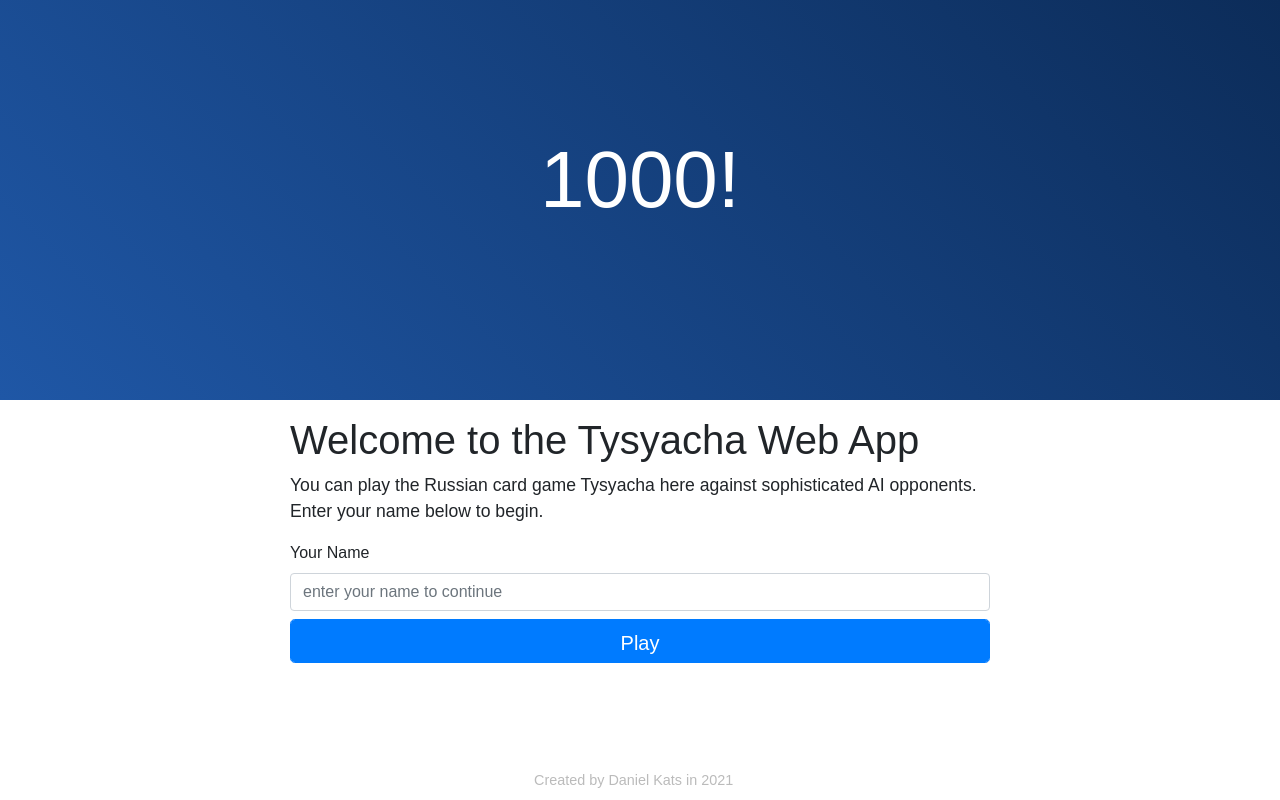
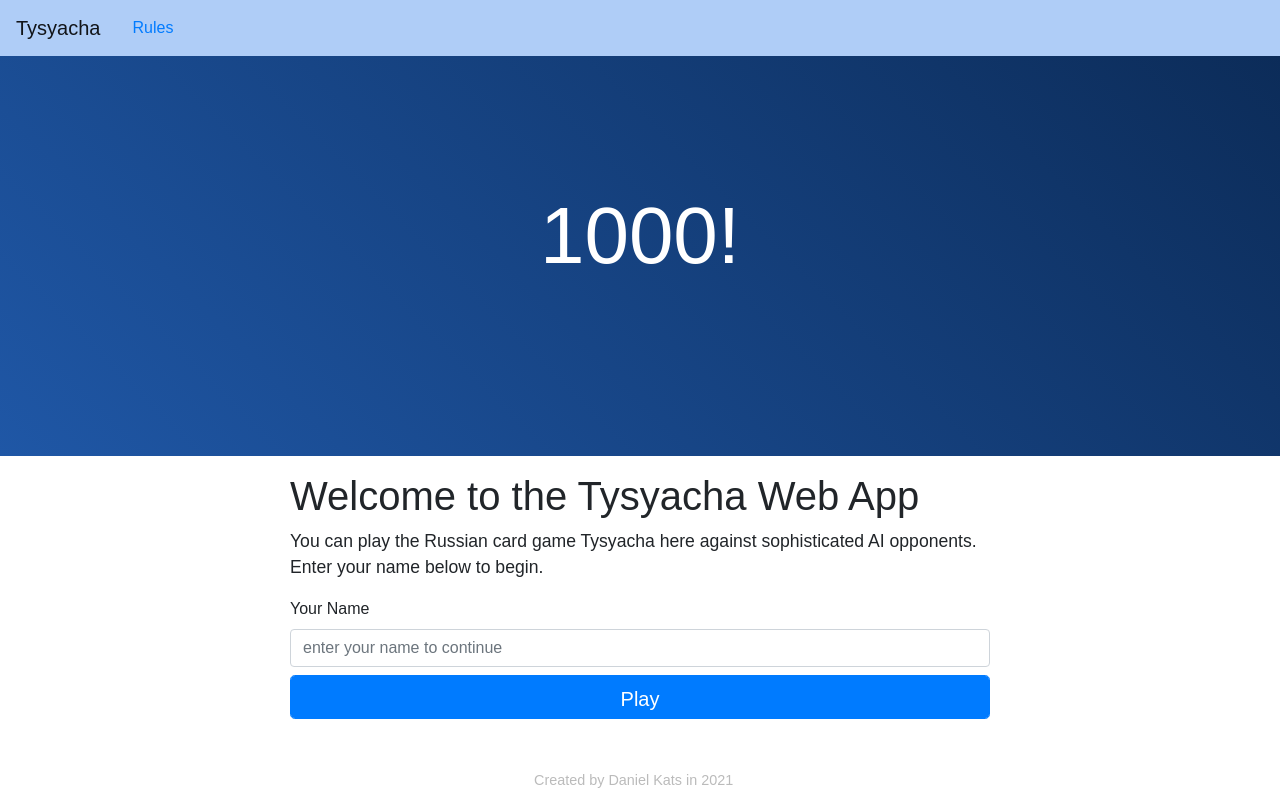
Before and after one commit to boompig/tysyacha-js, a React (Create React App) app: page / in a window 1280 px wide. Built offline with nearby package versions, Linux system fonts and the light colour scheme.

Commit message:
add navbar with rules to landing page

```diff
--- a/src/index.tsx
+++ b/src/index.tsx
@@ -5,6 +5,8 @@ import Lounge from "./lounge/lounge";
 import { LocalGameView } from "./local-game/local-game-view";
 import { ServerView } from "./server/server-view";
 import { LandingView } from "./landing/landing-view";
+import { Navbar } from './local-game/navbar';
+import { RulesView } from './local-game/rules-view';
 // import { register } from "./serviceWorkerRegister";
 
 console.debug(`hash: ${window.location.hash}`);
@@ -30,8 +32,27 @@ switch (window.location.hash) {
             document.getElementById('root')
         );
         break;
+    case '#rules': {
+        const url = new URL(window.location.href);
+        const gameId = url.searchParams.get('gameId') || null;
+
+        ReactDOM.render(
+            <React.StrictMode>
+                <div className="wrapper">
+                    <header>
+                        <Navbar gameId={gameId}
+                            hash={window.location.hash} />
+                    </header>
+                    <main className="container">
+                        <RulesView />
+                    </main>
+                </div>
+            </React.StrictMode>,
+            document.getElementById('root')
+        );
+        break;
+    }
     case '#local-ai-game':
-    case '#rules':
     case '#scorecard':
         // player name and game ID should be set in the GET string
         const url = new URL(window.location.href);
--- a/src/landing/landing-view.tsx
+++ b/src/landing/landing-view.tsx
@@ -1,6 +1,7 @@
 import React, { FC, useState } from "react";
 import "./landing-view.css";
 import { randInt } from "../utils";
+import { Navbar } from "../local-game/navbar";
 
 interface IProps {};
 
@@ -76,7 +77,19 @@ const LandingView : FC <IProps> = (props: IProps) => {
         window.location.href = url.toString();
     }
 
+    function handleChangeHash(newHash: string) {
+        const url = new URL(window.location.href);
+        url.hash = newHash;
+        // navigate to that URL
+        window.location.href = url.toString();
+        console.debug(`[landing] hash is now ${newHash}`);
+        window.location.reload();
+    }
+
     return (<div className="wrapper landing-view">
+        <Navbar
+            hash={window.location.hash}
+            setNavHash={handleChangeHash} />
         <div className="hero">
             {/* <div className="lang-select-container"> */}
                 {/* <div className="lang-select-option" role="button" onClick={ () => changeLang('ru') }>
--- a/src/local-game/local-game.css
+++ b/src/local-game/local-game.css
@@ -3,6 +3,10 @@
  * Written by Daniel Kats
  * Jan 9, 2021
  */
+
+.navbar#tysyacha-navbar {
+    background-color: #afcdf7 !important;
+}
 
 .table-view {
     display: flex;
--- a/src/local-game/navbar.tsx
+++ b/src/local-game/navbar.tsx
@@ -2,23 +2,44 @@ import React, { FC } from 'react';
 import 'bootstrap/dist/css/bootstrap.min.css';
 
 interface IProps {
-    gameId: string;
+    /**
+     * If specified and not null, it means we're playing a game
+     */
+    gameId?: string | null;
+
     /**
      * Current nav hash
      */
     hash: string;
-    setNavHash(newHash: string): void;
+
+    /**
+     * Optionally provide a handler for what to do on a new hash
+     * Overrides the default handler (which just sets the nav hash and refreshes the page)
+     */
+    setNavHash?: (newHash: string) => void;
 };
 
 const Navbar: FC<IProps> = (props: IProps) => {
+    function defaultChangeNavHash(newHash: string) {
+        console.debug('Using default hash handler in navbar');
+        const url = new URL(window.location.href);
+        url.hash = newHash;
+        console.debug(`Hash is now ${newHash}`);
+        window.location.href = url.toString();
+    }
+
     function handleClick(e: React.SyntheticEvent<HTMLAnchorElement>) {
         const url = new URL((e.target as HTMLAnchorElement).href);
         const hash = url.hash;
-        props.setNavHash(hash);
+        if (props.setNavHash) {
+            props.setNavHash(hash);
+        } else {
+            defaultChangeNavHash(hash);
+        }
     }
 
-    return (<nav className="navbar navbar-expand-md navbar-light bg-light">
-        <a className="navbar-brand" href="#">Tysyacha</a>
+    return (<nav className="navbar navbar-expand-md navbar-light bg-light" id="tysyacha-navbar">
+        <a className="navbar-brand" href="#" onClick={handleClick}>Tysyacha</a>
 
         <button className="navbar-toggler" type="button" data-toggle="collapse" data-target="#navbarSupportedContent"
             aria-controls="navbarSupportedContent" aria-expanded="false" aria-label="Toggle navigation">
@@ -29,12 +50,18 @@ const Navbar: FC<IProps> = (props: IProps) => {
 
         <div className="collapse navbar-collapse" id="navbarSupportedContent">
             <ul className="nav nav-pills">
-                <li className="nav-item">
-                    <a className={ props.hash === '#local-ai-game' ? "nav-link active" : "nav-link" } href="#local-ai-game" onClick={handleClick}>Game</a>
-                </li>
-                <li className="nav-item">
-                    <a className={ props.hash === '#scorecard' ? "nav-link active" : "nav-link" } href="#scorecard" onClick={handleClick}>Scorecard</a>
-                </li>
+                {/* if there is no game ID specified, cannot navigate to the game */}
+                { props.gameId ?
+                    <li className="nav-item">
+                        <a className={ props.hash === '#local-ai-game' ? "nav-link active" : "nav-link" } href="#local-ai-game" onClick={handleClick}>Game</a>
+                    </li> :
+                    null }
+                {/* if ther eis no game ID specified, cannot show the score card - what game are we showing? */}
+                { props.gameId ?
+                    <li className="nav-item">
+                        <a className={ props.hash === '#scorecard' ? "nav-link active" : "nav-link" } href="#scorecard" onClick={handleClick}>Scorecard</a>
+                    </li> :
+                    null }
                 <li className="nav-item">
                     <a className={ props.hash === '#rules' ? "nav-link active" : "nav-link" } href="#rules" onClick={handleClick}>Rules</a>
                 </li>
```
